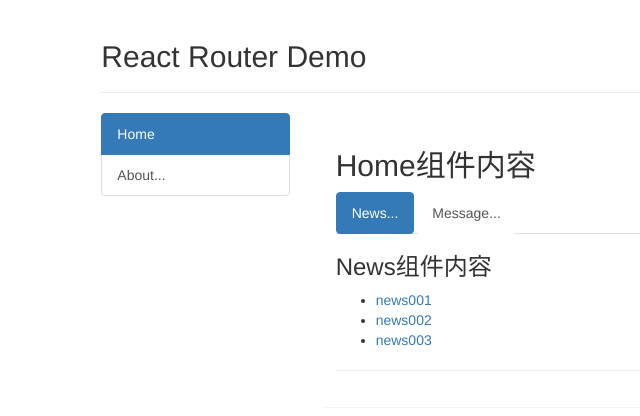
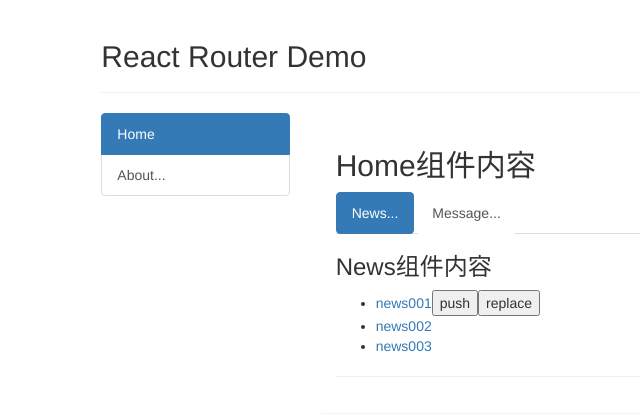
Before and after one commit to mamh-demo/react-atguigu-demo, a React (Create React App) app: page /home/news in a window 1280 px wide. Shown: the top 416 px of the page, without its empty margins (117-757 px from the left). Built offline with nearby package versions, Linux system fonts and the light colour scheme.

Commit message:
add search

```diff
--- a/src/components/Home/Message/index.jsx
+++ b/src/components/Home/Message/index.jsx
@@ -32,6 +32,8 @@
                     title: msgObj.title
                 }}
             }>{msgObj.title}</Link>
+            <button>push</button>
+            <button>replace</button>
         </li>
     )
 })
--- a/src/components/Home/News/index.jsx
+++ b/src/components/Home/News/index.jsx
@@ -5,6 +5,23 @@
 
 
 export default class News extends React.Component {
+    replaceShow = (id, title)=>{
+        // parasm
+        //this.props.history.repalce(`/home/news/detail/${id}/${title}`)
+
+
+        // search
+        this.props.history.repalce(`/home/news/detail/?id=${id}&title=${title}`)
+
+
+        // state
+        //this.props.history.repalce(`/home/news/detail`, {id, title})
+
+    }
+    pushShow = (id, title)=>{
+        this.props.history.push(`/home/news/detail/?id=${id}&title=${title}`)
+    }
+
     render() {
 
         return (
@@ -14,6 +31,8 @@
         <li  key={1}>
             {/*向 路由组件传递 search 参数*/}
             <Link to="/home/news/detail/?id=01&title=news001">news001</Link>
+            <button onClick={()=> this.replaceShow("01", "news001")}>push</button>
+            <button onClick={()=> this.pushShow("01", "news001")}> replace</button>
         </li>
         <li  key={2}>
             {/*向路由组件传递 search 参数*/}
```
